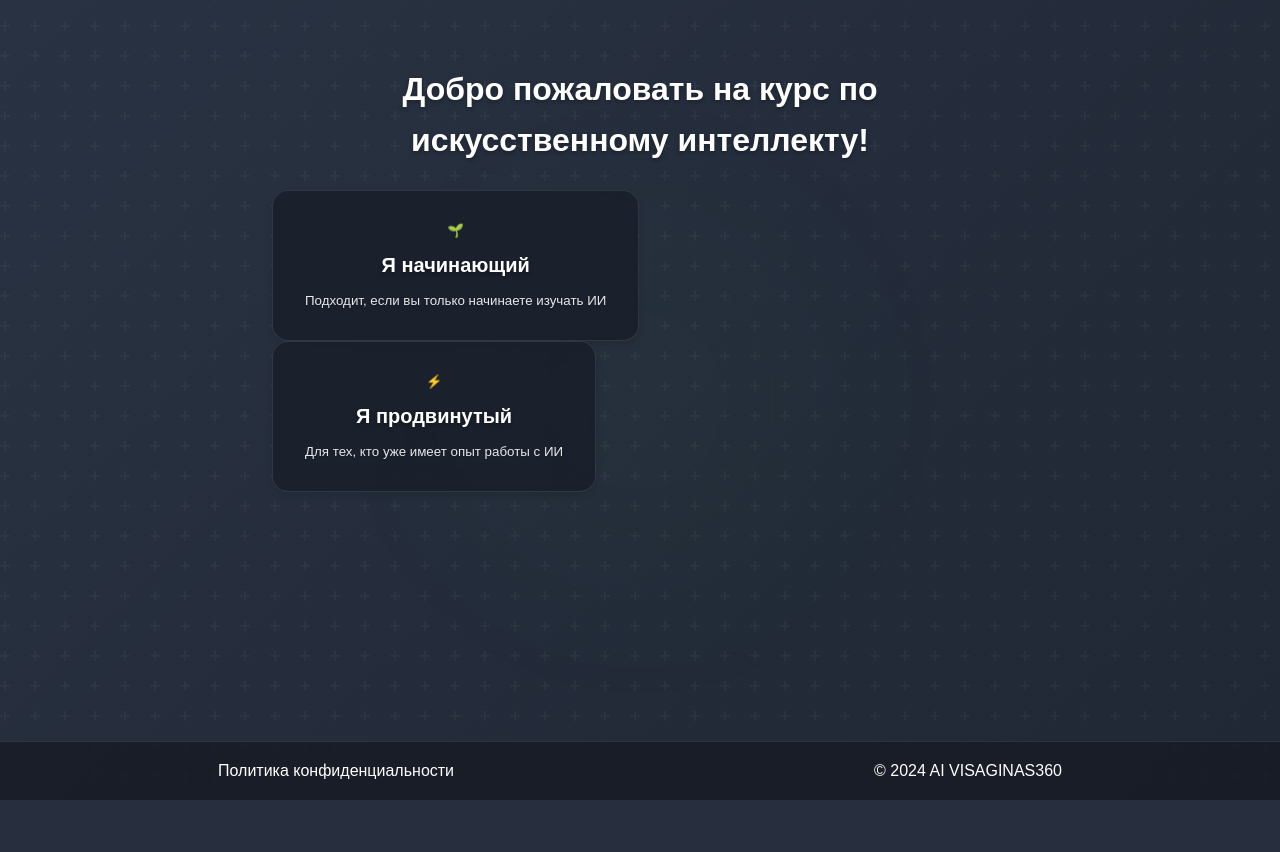
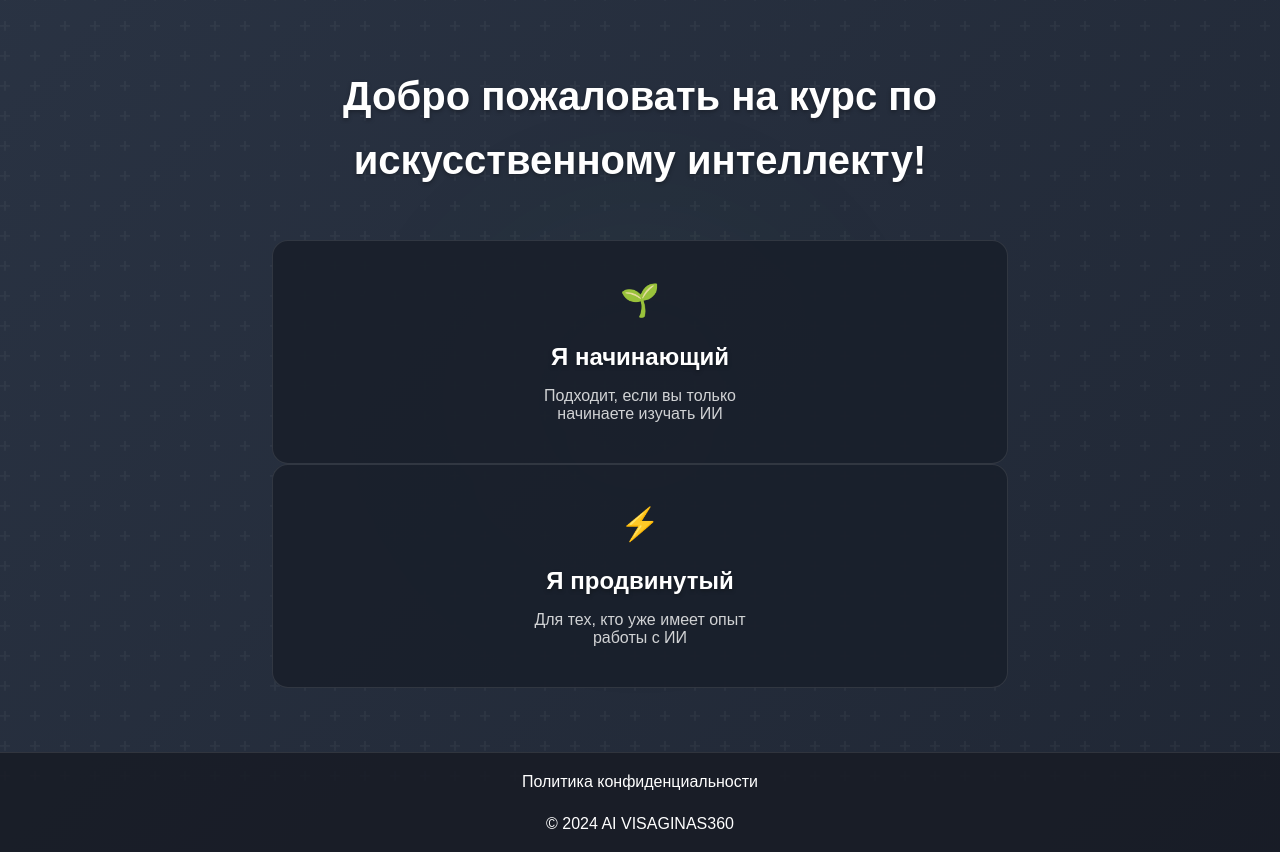
Before and after one commit to tikserziku/Questionnaire, a Flask app: page / in a window 1280 px wide. Before the commit the page ends 800 px from the top, so only its background shows below. Run offline with Flask 2, Linux system fonts and the light colour scheme; some libraries are stand-ins or nearby versions.

Commit message:
Update styles.css

```diff
--- a/static/styles.css
+++ b/static/styles.css
@@ -456,6 +456,14 @@
     max-width: 800px;
     margin: 0 auto;
     padding: 2rem;
+    text-align: center;
+}
+
+.welcome-container h1 {
+    font-size: 2.5rem;
+    margin-bottom: 3rem;
+    color: var(--text-color);
+    text-shadow: 0 2px 4px rgba(0, 0, 0, 0.3);
 }
 
 .survey-form,
@@ -463,28 +471,35 @@
     display: flex;
     flex-direction: column;
     align-items: center;
-    padding: 2rem;
+    padding: 2.5rem 2rem;
     background: var(--card-bg);
     border: 1px solid rgba(255, 255, 255, 0.1);
     border-radius: 1rem;
     color: var(--text-color);
     cursor: pointer;
-    transition: transform 0.3s ease;
-    backdrop-filter: blur(10px);
-    box-shadow: 0 4px 6px rgba(0, 0, 0, 0.1);
+    transition: all 0.3s ease;
+    text-align: center;
+    width: 100%;
+    margin: 0 auto;
+}
+
+.card-icon {
+    font-size: 2rem;
+    margin-bottom: 1.5rem;
 }
 
 .level-card h2 {
-    margin: 1rem 0;
+    font-size: 1.5rem;
+    margin-bottom: 1rem;
     color: var(--text-color);
     font-weight: 600;
-    text-shadow: 0 2px 4px rgba(0, 0, 0, 0.3);
 }
 
 .level-card p {
-    text-align: center;
-    color: rgba(255, 255, 255, 0.9);
-    text-shadow: 0 1px 2px rgba(0, 0, 0, 0.2);
+    font-size: 1rem;
+    color: rgba(255, 255, 255, 0.8);
+    max-width: 240px;
+    margin: 0 auto;
 }
 /* Футер */
 footer {
```
Also changed, not shown: other parts of static/styles.css (+12 -11 lines).
